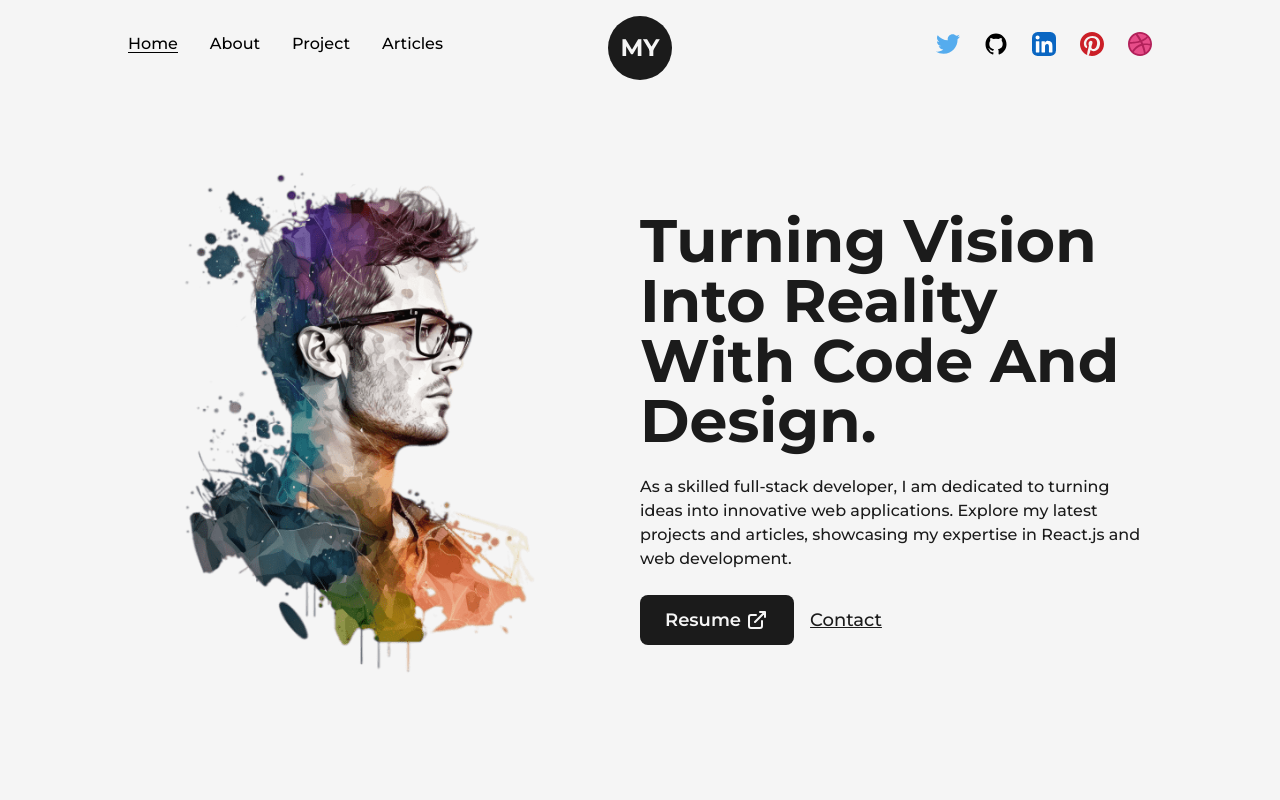
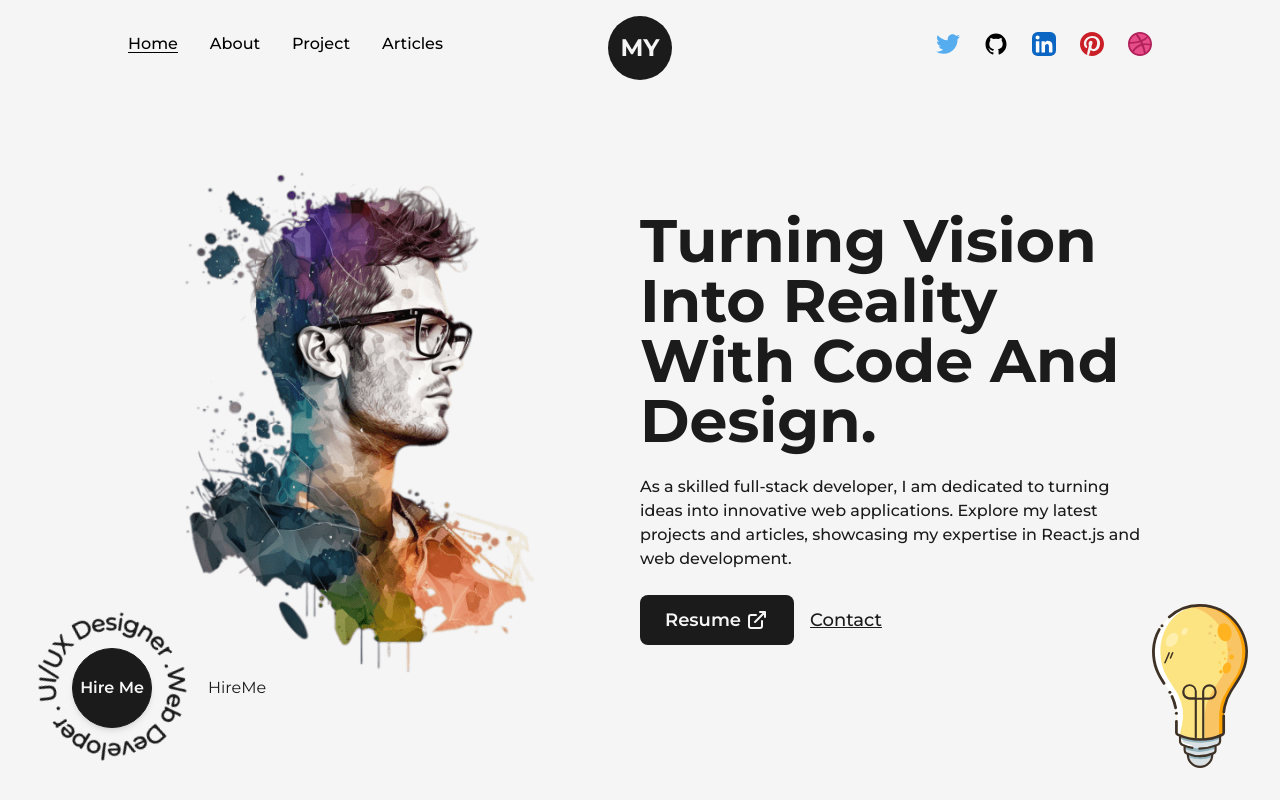
Before and after one commit to MustafaYilmaz1625/my-portfolio-nextjs-tailwindcss, a Next.js app: page / in a window 1280 px wide. Shown: the top 800 px of the page. Built offline with nearby package versions, Linux system fonts and the light colour scheme.

Commit message:
create HireMe

```diff
--- /dev/null
+++ b/src/components/HireMe.js
@@ -0,0 +1,18 @@
+import React from 'react'
+import { CircularText } from './Icons'
+import Link from 'next/link'
+
+const HireMe = () => {
+  return (
+    <div className='fixed left-4 bottom-4 flex items-center justify-center overflow-hidden'>
+        <div className='w-48 h-auto flex items-center justify-center relative'>
+        <CircularText className={"fill-dark animate-spin-slow"} />
+        <Link href="mailto:myyilmaz1625@gmail.com" className='flex items-center justify-center absolute left-1/2 top-1/2 -translate-x-1/2 -translate-y-1/2 bg-dark text-light shadow-md border border-solid border-dark w-20 h-20 rounded-full font-semibold hover:bg-light hover:text-dark' >
+          Hire Me
+        </Link>
+        </div>
+        HireMe</div>
+  )
+}
+
+export default HireMe
--- a/src/pages/index.js
+++ b/src/pages/index.js
@@ -4,6 +4,8 @@
 import AnimatedText from '@/components/AnimatedText';
 import Link from 'next/link';
 import { LinkArrow } from '@/components/Icons';
+import HireMe from '@/components/HireMe';
+import lightBulb from "../../public/images/svgs/miscellaneous_icons_1.svg"
 
 
 export default function Home() {
@@ -24,16 +26,21 @@
               into innovative web applications. Explore my latest projects and
               articles, showcasing my expertise in React.js and web development.
             </p>
-            <div className='flex items-center self-start mt-2'>
-              <Link href="/dummy.pdf" target={"_blank"} className='flex items-center bg-dark text-light p-2.5 px-6 rounded-lg text-lg font-semibold  hover:bg-light hover:text-dark
+            <div className="flex items-center self-start mt-2">
+              <Link
+                href="/dummy.pdf"
+                target={"_blank"}
+                className="flex items-center bg-dark text-light p-2.5 px-6 rounded-lg text-lg font-semibold  hover:bg-light hover:text-dark
               border border-solid border-transparent hover:border
-              '
-              download={true}
+              "
+                download={true}
               >
-                Resume <LinkArrow className="w-6 ml-1"/>
+                Resume <LinkArrow className="w-6 ml-1" />
               </Link>
-              <Link href="mailto:myyilmaz1625@gmail.com" target={"_blank"}
-              className='ml-4 text-lg font-medium capitalize text-dark underline'
+              <Link
+                href="mailto:myyilmaz1625@gmail.com"
+                target={"_blank"}
+                className="ml-4 text-lg font-medium capitalize text-dark underline"
               >
                 Contact
               </Link>
@@ -41,6 +48,8 @@
           </div>
         </div>
       </Layout>
+      <HireMe />
+     <div className='absolute right-8 bottom-8 inline-block w-24'> <Image src={lightBulb} alt="Codebucks" className="w-full h-auto" /></div>
     </main>
   );
 }
--- a/tailwind.config.js
+++ b/tailwind.config.js
@@ -22,6 +22,9 @@
         primary: "#B63E96", // 240,86,199
         primaryDark: "#58E6D9", // 80,230,217
       },
+      animation:{
+        'spin-slow':'spin 8s linear infinite'
+      }
     },
   },
   plugins: [],
```
Also changed, not shown: public/images/circular-text2.png (renamed from public/images/Fontend_Developer_UIUX_Designer-transformed.png).
